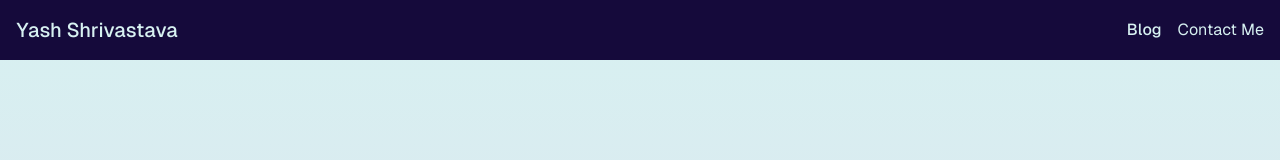
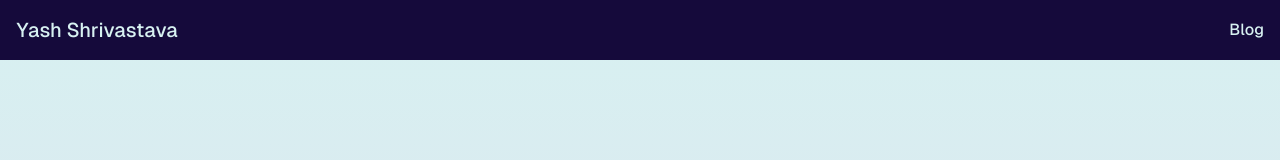
Before and after one commit to Maxsash/yash-web, a Next.js app: page / in a window 1280 px wide. Shown: the top 160 px of the page. Built offline with nearby package versions, Linux system fonts and the light colour scheme.

Commit message:
Remove redundant menu option

```diff
--- a/src/components/Header.js
+++ b/src/components/Header.js
@@ -11,7 +11,6 @@ const Header = () => {
           <li>
             <Link href="/blog">Blog </Link>
           </li>
-          <li>Contact Me</li>
         </ul>
       </nav>
     </header>
```
